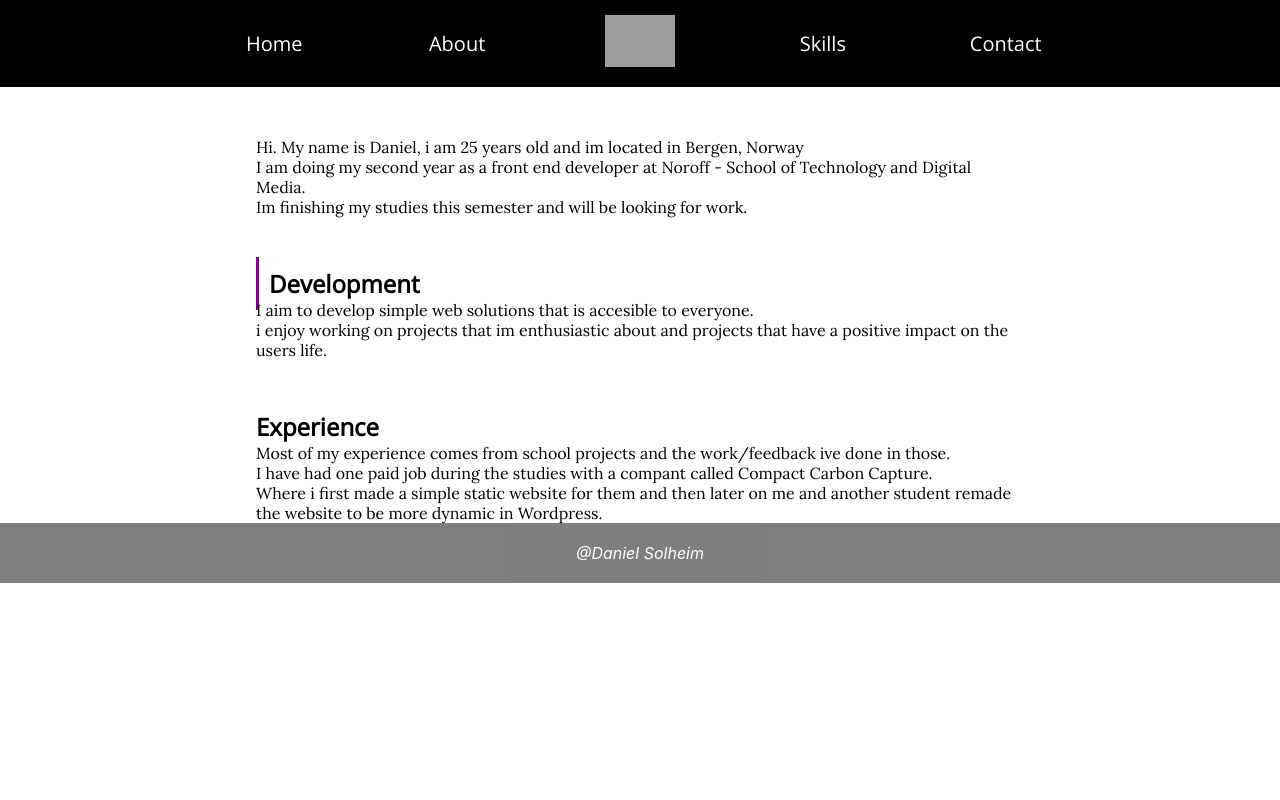
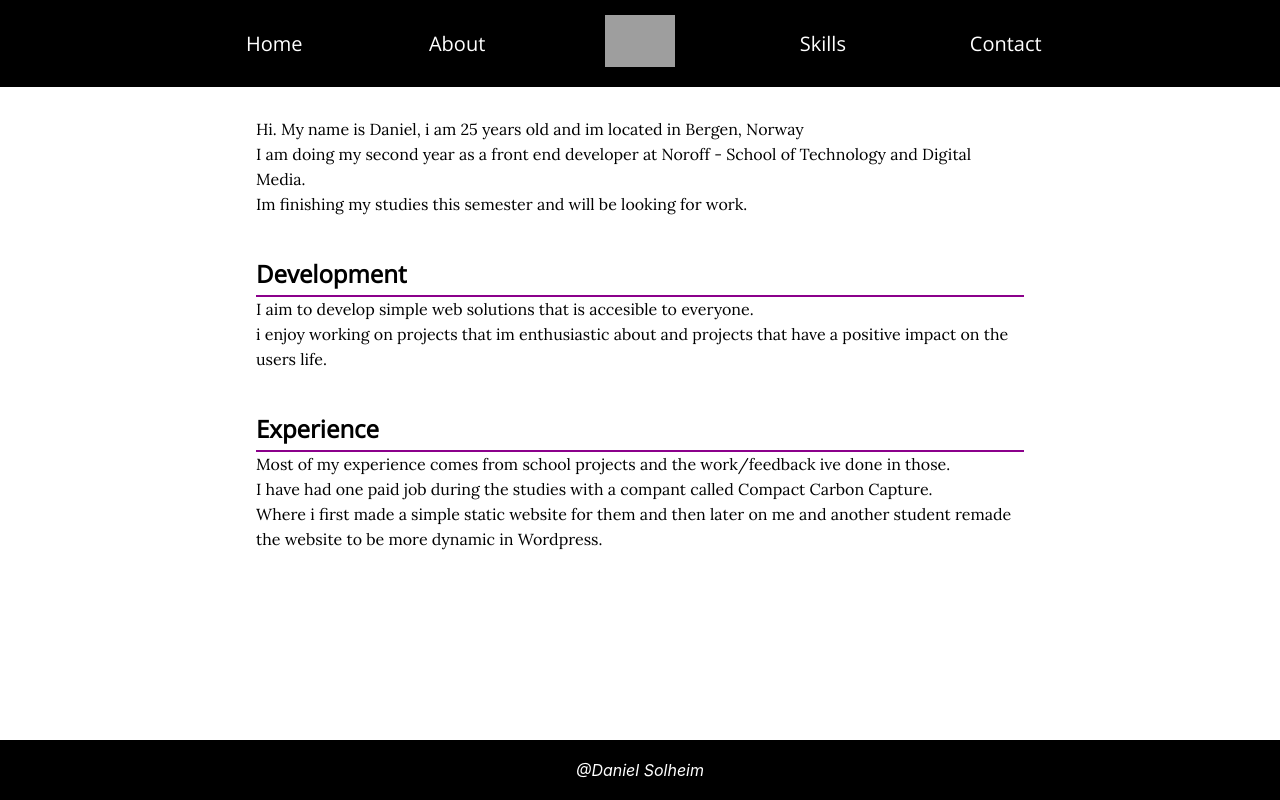
Before and after one commit to DanielSolheim/portfolio-2, a React (Create React App) app: page /about in a window 1280 px wide. Built offline with nearby package versions, Linux system fonts and the light colour scheme; grey boxes are pictures that could not be loaded.

Commit message:
Done some shit

```diff
--- a/src/components/contact/ContactCard.js
+++ b/src/components/contact/ContactCard.js
@@ -4,7 +4,7 @@ import React from 'react';
 export default function ContactCard(){
    return (
      <div className="ContactCard">
-      <h1 > Daniel</h1>
+      <h1> Daniel</h1>
       <img className="portrait" src="https://res.cloudinary.com/dyic445sm/image/upload/v1587245400/Portfolio/daniel_efpnbg.jpg" alt="portrait Author"/>
       <h3> Front-end Developer </h3>
       <div className="card-email">
--- a/src/components/home/ProjectDetail.js
+++ b/src/components/home/ProjectDetail.js
@@ -33,8 +33,8 @@ useEffect(() => {
     <div className="ProjectDetail detail">
       <h1> {name} </h1>
       <div className="detail--links">
-         <a className="detail--link detail--link__github" href={githubLink}> Github </a>
-         <a className="detail--link detail--link__website" href={websiteLink}> Website </a>
+         <a className="detail--link detail--link__github" href={githubLink}>Github Repo</a>
+         <a className="detail--link detail--link__website" href={websiteLink}> See Website</a>
       </div>
       <div className="detail--stats">
          <p className="detail--stats__mainTool"> {mainTool} </p>
@@ -52,7 +52,6 @@ useEffect(() => {
          <li>{learned2}</li>
          <li>{learned3}</li>
       </ul>
-
     </div>
   );
 }
--- a/src/components/layout/Layout.js
+++ b/src/components/layout/Layout.js
@@ -50,7 +50,7 @@ export default function Layout(){
     </Switch>
 
 
-    <footer>
+    <footer className="pageFooter">
         <i className="copy"> @Daniel Solheim </i>
     </footer>
 
--- a/src/sass/partials/_about.scss
+++ b/src/sass/partials/_about.scss
@@ -1,17 +1,11 @@
 .About {
   display: grid;
   grid-template-columns: 20% 60% 20%;
-  h2 span{
-    border-left: 3px solid $mainPurple;
-    padding: 10px;
-    height: auto;
-  }
-
 }
 
 
 
 .Intro,.Experience, .Development{
   grid-column: 2/3;
-  margin-top: 50px;
+  margin-top: 30px;
 }
--- a/src/sass/partials/_contact.scss
+++ b/src/sass/partials/_contact.scss
@@ -3,14 +3,14 @@
 /* -------------------------------------- Contact------------------------- */
 
 .ContactCard h1, .ContactForm h1 {
-  border-left: 3px solid $mainPurple;
-  padding: 10px;
+  border-bottom: 2px solid $mainPurple;
+  padding: 10px 10px 5px 0;
 }
 
 .ContactCard h3{
-   text-align: center;
-   font-size: 20px;
-   margin-bottom: 20px;
+  text-align: center;
+  font-size: 20px;
+  margin-bottom: 20px;
 }
 
 .card-email, .card-phone{
@@ -23,7 +23,7 @@
 }
 
 .card-email img, .card-phone img{
- width: 20px;
+  width: 20px;
 }
 
 
@@ -38,8 +38,6 @@
   margin-top: 10px;
   box-sizing: border-box;
 }
-
-
 
 .form input:focus, .form textarea:focus  {
   border: 2px solid $mainPurple;
--- a/src/sass/partials/_footer.scss
+++ b/src/sass/partials/_footer.scss
@@ -1,9 +1,9 @@
-footer{
+.pageFooter{
   width: 100%;
   background-color: black;
   display: grid;
-
-  opacity: 0.5;
+  position: absolute;
+  bottom: 0;
   .copy{
     margin: auto;
     padding: 20px;
--- a/src/sass/partials/_global.scss
+++ b/src/sass/partials/_global.scss
@@ -3,10 +3,18 @@
   padding: 0;
 }
 
+
+
 body{
+
   position: relative;
-  height: 1vw;
+
 }
+.Layout{
+  position: relative;
+  min-height: 100vh;
+}
+
 
 
 h1,h2,h3,h4, button, a{
@@ -14,11 +22,16 @@ h1,h2,h3,h4, button, a{
 }
 
 p {
-
   font-family: 'Lora', serif;
+  line-height:25px;
 }
 
 
 .HomeHero p {
       font-family: 'Open Sans', sans-serif;
 }
+
+h1, h2 {
+  border-bottom: 2px solid $mainPurple;
+  padding: 10px 10px 5px 0;
+}
--- a/src/sass/partials/_homecontent.scss
+++ b/src/sass/partials/_homecontent.scss
@@ -98,6 +98,9 @@ display: grid;
   &--description{
     padding: 10px 0px;
   }
+  &:last-of-type{
+    margin-bottom: 100px;
+  }
 }
 
 .project--link button{
@@ -179,7 +182,6 @@ display: grid;
     grid-template-columns: 1fr 40px 1fr 1fr;
     grid-template-rows: auto auto  auto;
     margin: 20px 0 30px 0;
-
     &--header{
       grid-column: 1/5;
       grid-row: 1/2;
--- a/src/sass/partials/_projectDetail.scss
+++ b/src/sass/partials/_projectDetail.scss
@@ -1,6 +1,9 @@
 *{
   box-sizing: border-box;
 }
+
+
+
 @media only screen and (max-width: 1000px){
   .detail{
       width: 90%;
@@ -76,4 +79,12 @@
       padding-right: 20px;
     }
   }
+  ul {
+    margin-left: 30px;
+    margin-top: 10px;
+    margin-bottom: 100px;
+    li{
+      margin-top: 10px;
+    }
+  }
 }
```
